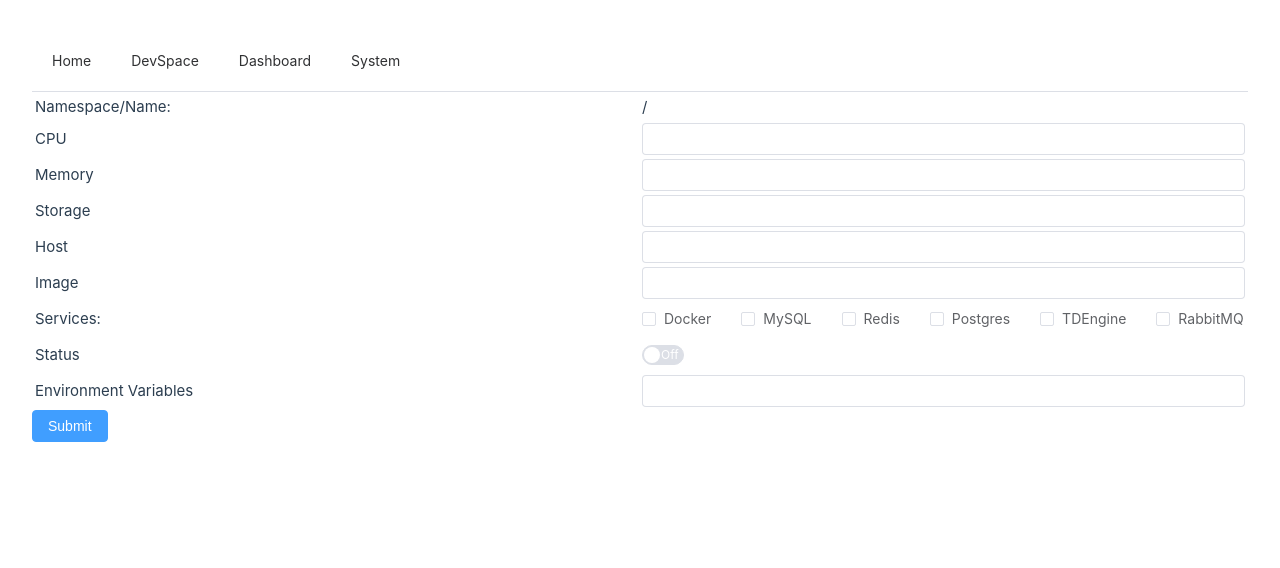
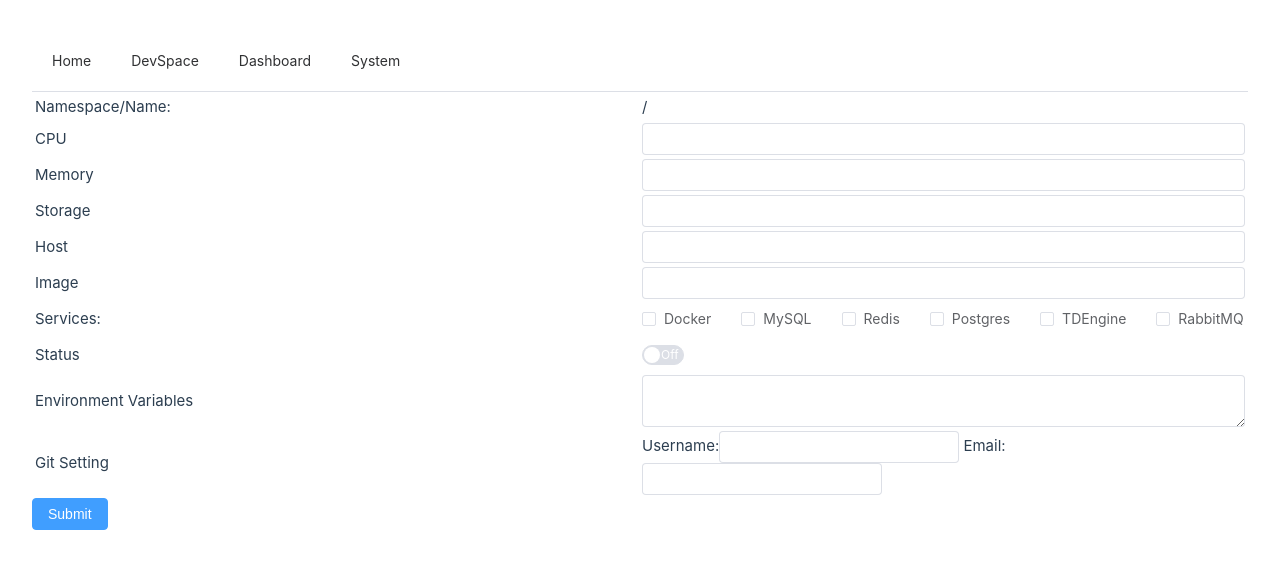
Before and after one commit to LinuxSuRen/kde, a Vue app in the folder ui/kde-ui/: page /devspace/1/1 in a window 1280 px wide. Shown: the top 568 px of the page. Built offline with nearby package versions, Linux system fonts and the light colour scheme; no server answers.

Commit message:
support to set git config

```diff
--- a/ui/kde-ui/src/views/DevSpaceEditor.vue
+++ b/ui/kde-ui/src/views/DevSpaceEditor.vue
@@ -79,7 +79,14 @@
             <tr>
                 <td>Environment Variables</td>
                 <td>
-                    <el-input type="text" v-model="devspace.spec.envText"/>
+                    <el-input type="textarea" v-model="devspace.spec.envText"/>
+                </td>
+            </tr>
+            <tr>
+                <td>Git Setting</td>
+                <td>
+                    Username:<el-input v-model="devspace.spec.repository.username" style="width: 240px;"/>
+                    Email:<el-input v-model="devspace.spec.repository.email" style="width: 240px;"/>
                 </td>
             </tr>
         </table>
@@ -129,11 +136,20 @@ fetch(`/api/devspace/${route.params.name}?namespace=${route.params.namespace}`,
                 enabled: false
             }
         }
+        if (!d.spec.repository) {
+            d.spec.repository = {
+                username: "",
+                email: ""
+            }
+        }
         devspace.value = d
         devspace.value.spec.status = d.spec.replicas > 0 ? true : false
-        d.spec.env.forEach((val: string, key: string) => {
-            devspace.value.spec.envText += key + '=' + val + "\n"
-        })
+        if (d.spec.env) {
+            devspace.value.spec.envText = ''
+            Object.keys(d.spec.env).map(key => {
+                devspace.value.spec.envText += key + "=" + d.spec.env[key] + "\n"
+            })
+        }
     }).catch((e) => {
         ElMessage({
             message: e,
@@ -144,7 +160,8 @@ fetch(`/api/devspace/${route.params.name}?namespace=${route.params.namespace}`,
 
 const submitForm = () => {
     devspace.value.spec.replicas = devspace.value.spec.status ? 1 : 0
-    devspace.value.spec.envText.split("\n").array.forEach(env => {
+    devspace.value.spec.env = {}
+    Array.from(devspace.value.spec.envText.split("\n")).forEach(env => {
         const pair = env.split("=")
         if (pair.length == 2) {
             devspace.value.spec.env[pair[0]] = pair[1]
--- a/ui/kde-ui/src/views/types.ts
+++ b/ui/kde-ui/src/views/types.ts
@@ -29,6 +29,13 @@ export interface DevSpace {
         replicas: number;
         status: boolean; // a fake field which represents the replicas, 0 is off, 1 is on
         envText: string; // a fake field which represents the env
+        repository: {
+            url: string;
+            branch: string;
+            username: string;
+            password: string;
+            email: string;
+        },
         services: {
             docker: {
                 enabled: boolean;
@@ -83,6 +90,13 @@ export function NewEmptyDevSpace() {
             image: "",
             storage: "",
             status: false,
+            repository: {
+                url: "",
+                branch: "",
+                username: "",
+                password: "",
+                email: "",
+            },
             services: {
                 docker: {
                     enabled: false,
```
